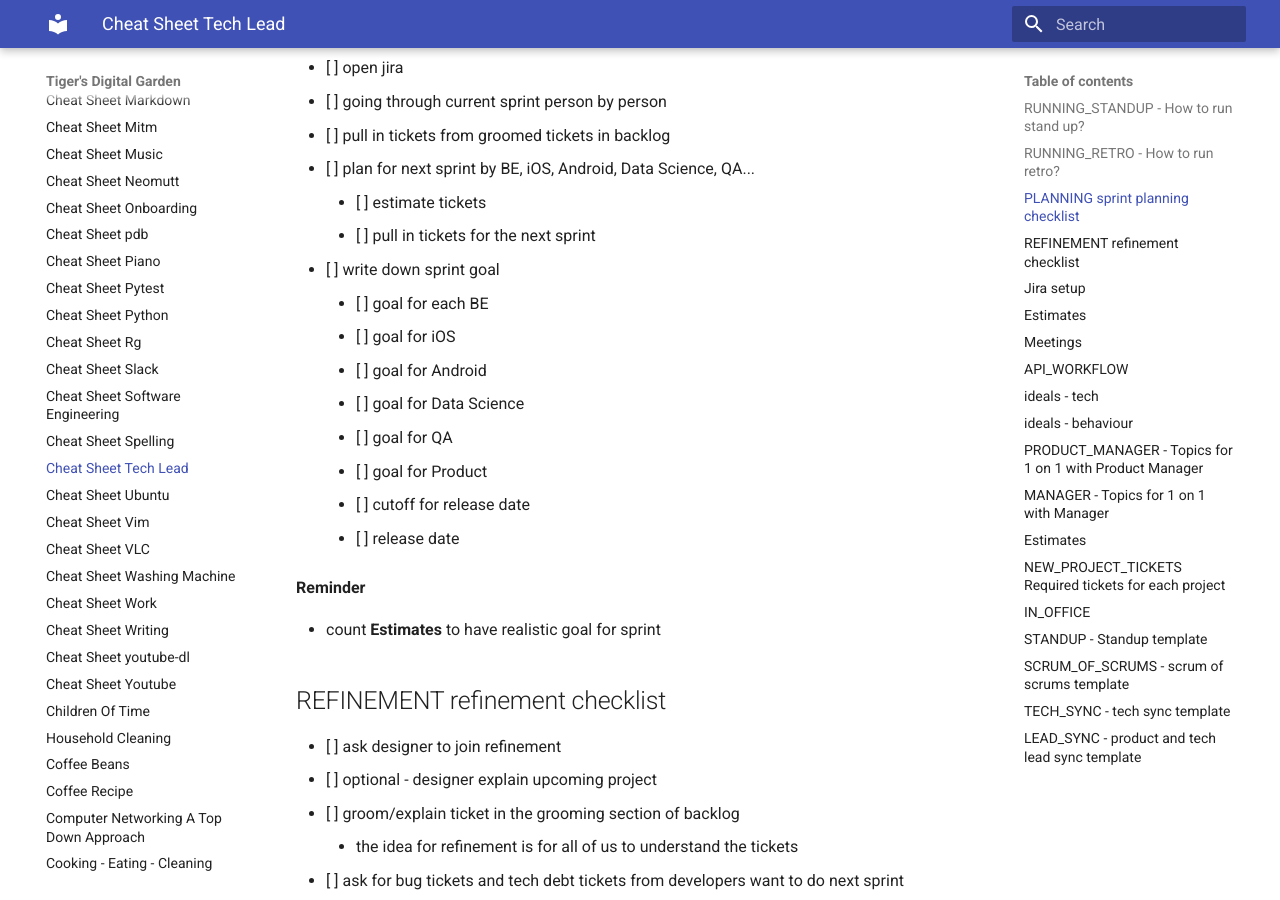
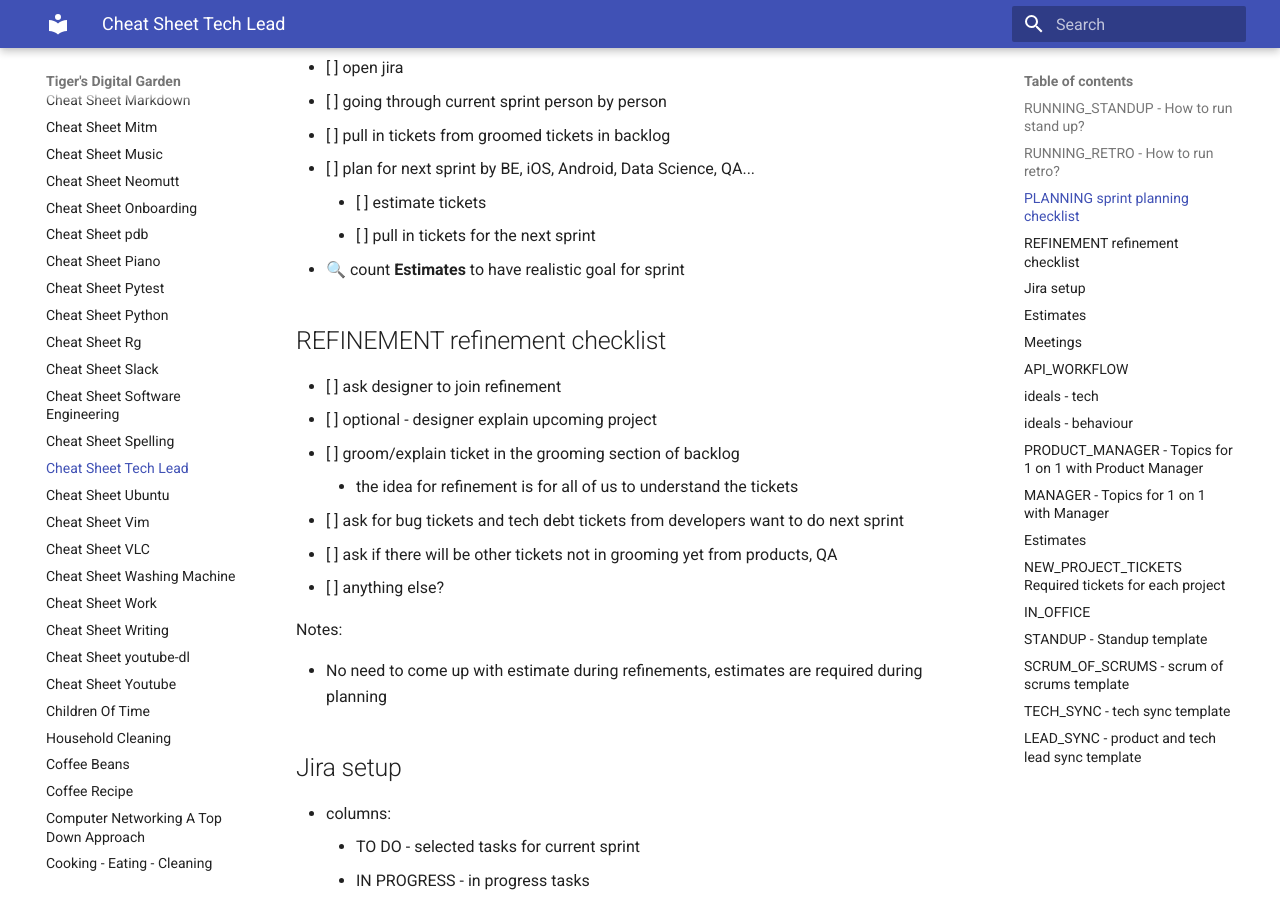
Before and after one commit to ynotstartups/notes, an MkDocs documentation site: the page built from notes/cheat-sheet-tech-lead.md, in a window 1280 px wide and 900 px high, scrolled down 1381 px. Built offline with MkDocs 1.6.1 and Material for MkDocs 9.7.7, drawn with Linux system fonts in a browser that asks for light colours.

Commit message:
Update cheatsheet tech lead

```diff
--- a/notes/cheat-sheet-tech-lead.md
+++ b/notes/cheat-sheet-tech-lead.md
@@ -46,19 +46,7 @@ Tech Lead brings value by
 - [ ] plan for next sprint by BE, iOS, Android, Data Science, QA...
   - [ ] estimate tickets
   - [ ] pull in tickets for the next sprint
-- [ ] write down sprint goal
-  - [ ] goal for each BE
-  - [ ] goal for iOS
-  - [ ] goal for Android
-  - [ ] goal for Data Science
-  - [ ] goal for QA
-  - [ ] goal for Product
-  - [ ] cutoff for release date
-  - [ ] release date
-
-**Reminder**
-
-- count **Estimates** to have realistic goal for sprint
+- 🔍 count **Estimates** to have realistic goal for sprint
 
 ## REFINEMENT refinement checklist
 
```
